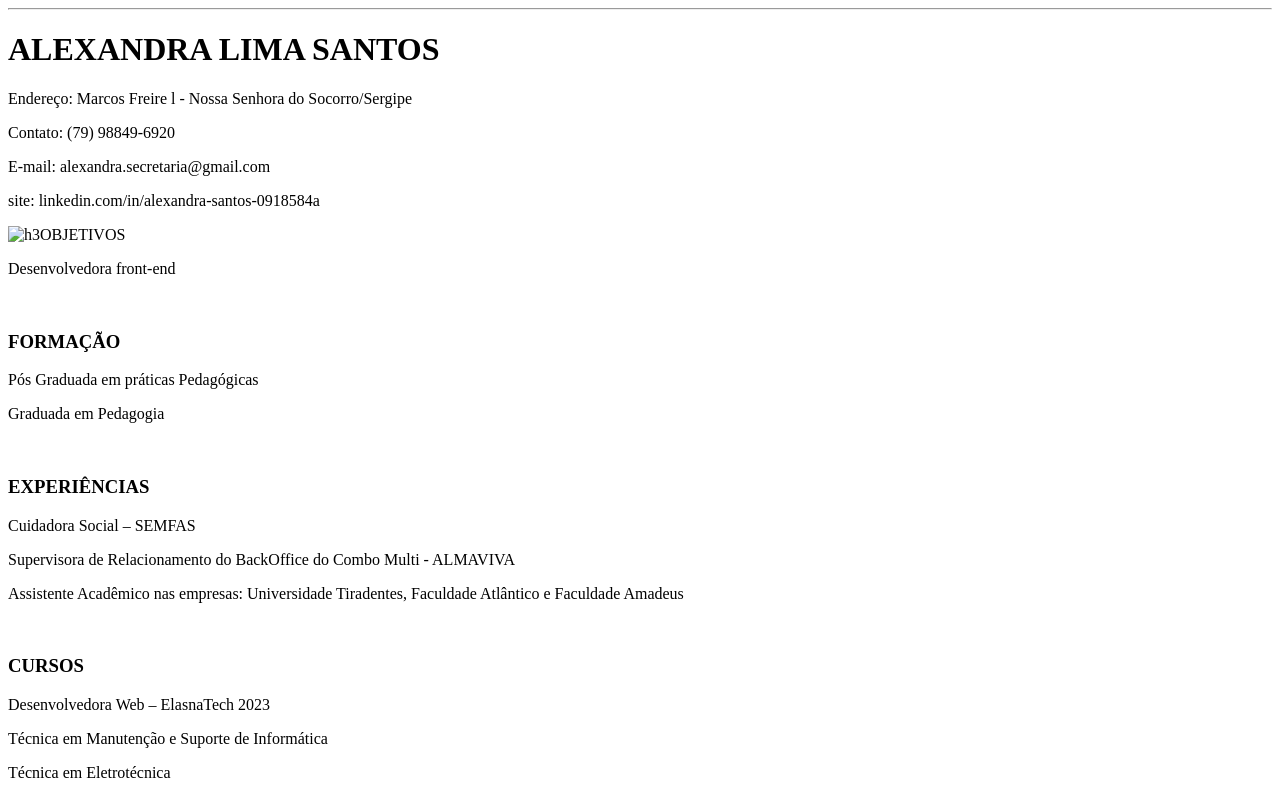
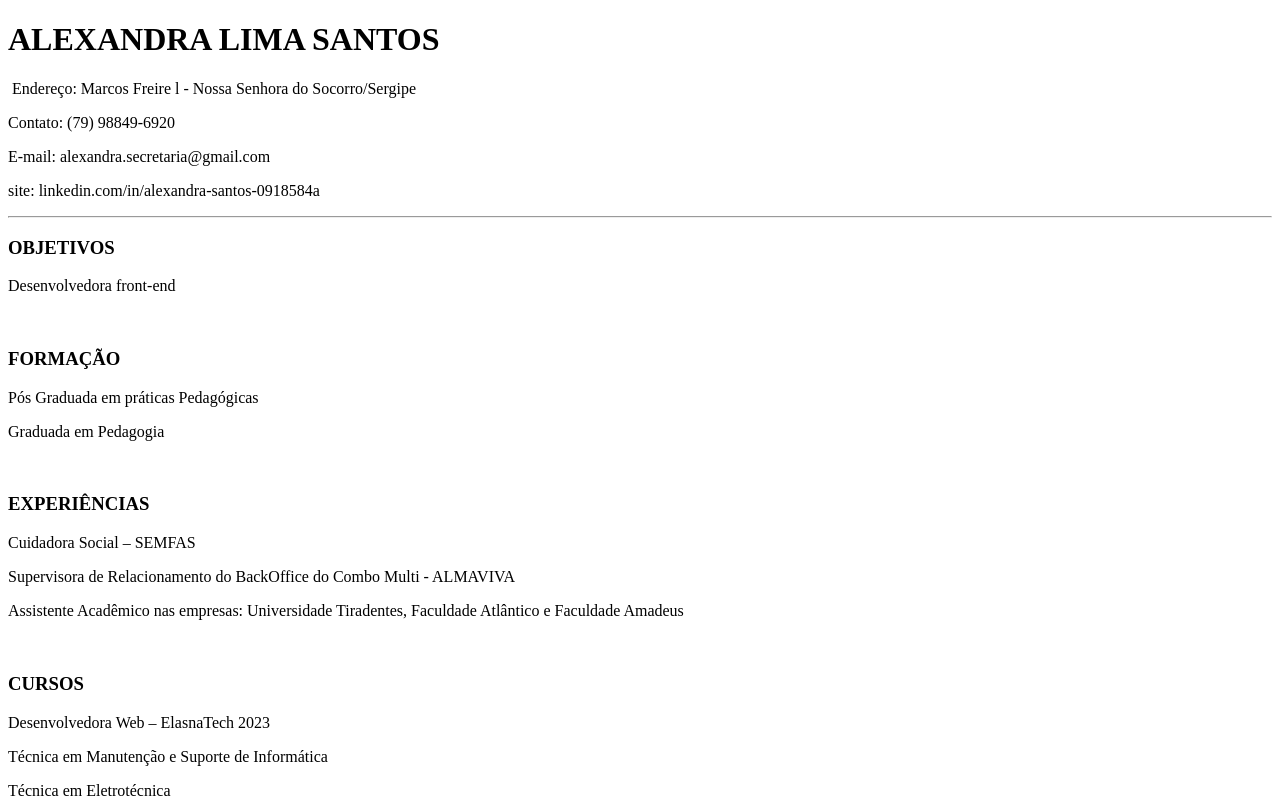
Before and after one commit to ALS-1971/curriculo, a plain HTML site: page index.html in a window 1280 px wide. Shown: the top 803 px of the page. Drawn offline with Linux system fonts and the light colour scheme.

Commit message:
Update index.html

```diff
--- a/index.html
+++ b/index.html
@@ -4,15 +4,15 @@
 	<title>Currículo</title>
 </head>
 <body>
-<hr>
-<h1>ALEXANDRA LIMA SANTOS</h1>
+
+<h1>ALEXANDRA LIMA SANTOS</h1><img
 
 <p> Endereço: Marcos Freire l - Nossa Senhora do Socorro/Sergipe</p>
 <p> Contato: (79) 98849-6920</p>
 <p> E-mail: alexandra.secretaria@gmail.com</p>
 <p> site: linkedin.com/in/alexandra-santos-0918584a</p>
-<img src=”src/img/nome da imagem” alt=
-h3>OBJETIVOS</h3>
+<hr>
+<h3>OBJETIVOS</h3>
 <p>Desenvolvedora front-end</p>
  <br>
 <h3>FORMAÇÃO</h3>
```
